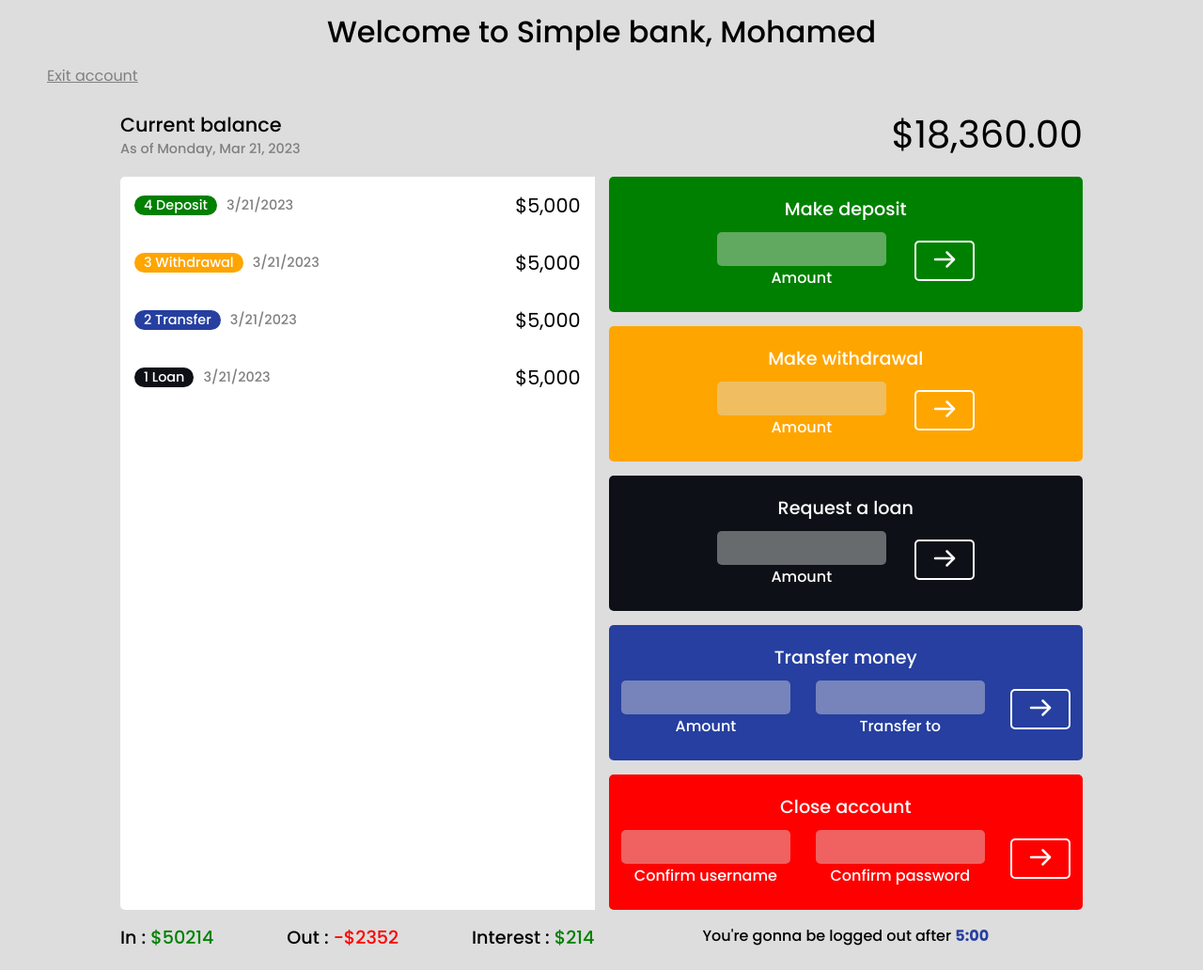
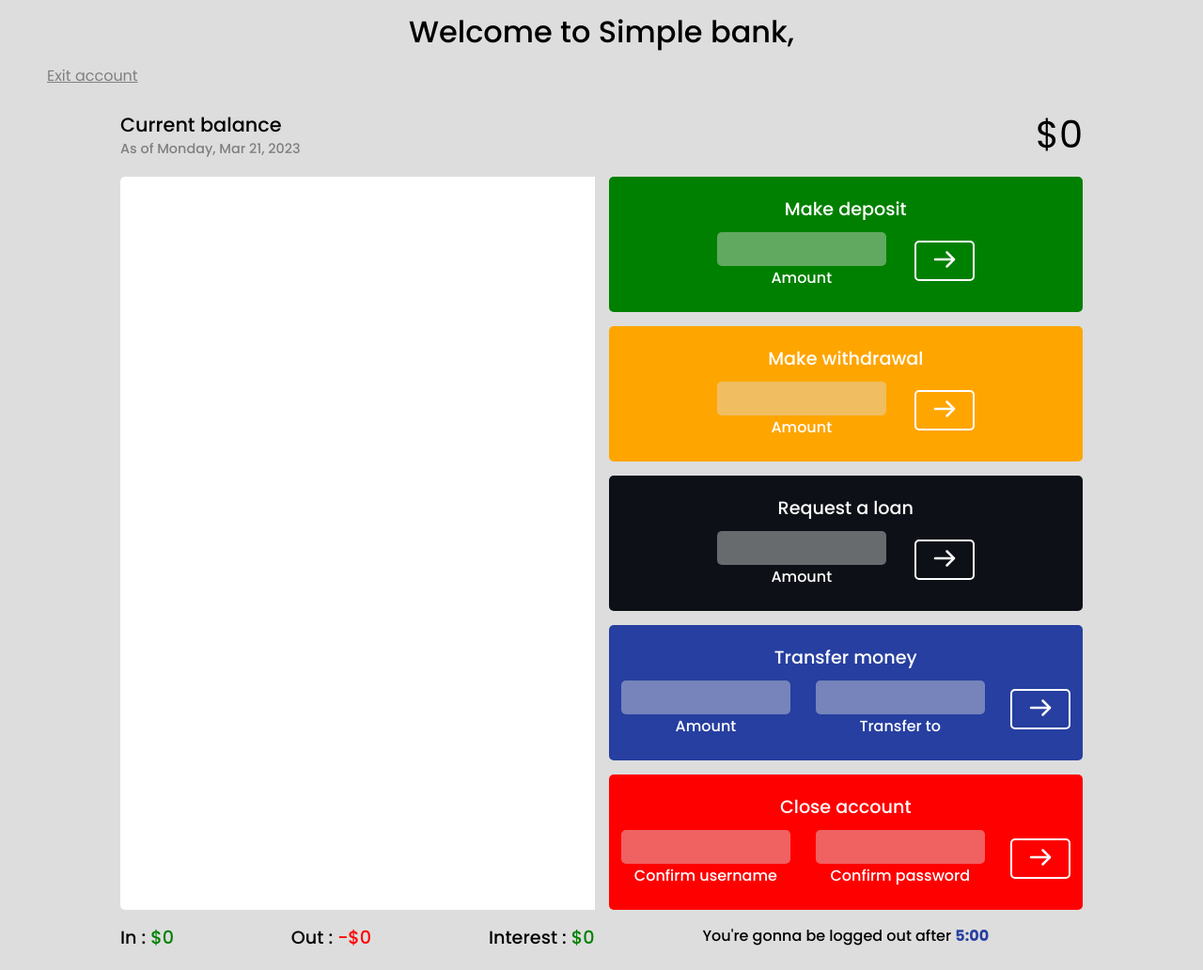
Before and after one commit to Mabubakr2001/Online-banking, a plain HTML site: page insideAccount.html in a window 1280 px wide. Shown: the whole page at 94% size. Drawn offline with Linux system fonts and the light colour scheme.

Commit message:
Added some features

```diff
--- a/insideAccount.html
+++ b/insideAccount.html
@@ -16,7 +16,7 @@
   </head>
   <body style="background-color: #ddd">
     <h1 class="greet-user">
-      Welcome to Simple bank, <span class="user-name">Mohamed</span>
+      Welcome to Simple bank, <span class="user-name"></span>
     </h1>
     <a class="exit-account" href="index.html">Exit account</a>
     <div class="account-details">
@@ -27,42 +27,27 @@
             As of <span class="date">Monday, Mar 21, 2023</span>
           </p>
         </div>
-        <h2 class="current-balance">$18,360.00</h2>
+        <h2 class="current-balance">$0</h2>
       </div>
       <div class="movements">
-        <div class="movement">
+        <!-- <div class="movement">
           <div class="movement-type" data-type="deposit">4 Deposit</div>
           <div class="movement-date">3/21/2023</div>
           <div class="movement-value">$5,000</div>
-        </div>
-        <div class="movement">
-          <div class="movement-type" data-type="withdrawal">3 Withdrawal</div>
-          <div class="movement-date">3/21/2023</div>
-          <div class="movement-value">$5,000</div>
-        </div>
-        <div class="movement">
-          <div class="movement-type" data-type="transfer">2 Transfer</div>
-          <div class="movement-date">3/21/2023</div>
-          <div class="movement-value">$5,000</div>
-        </div>
-        <div class="movement">
-          <div class="movement-type" data-type="loan">1 Loan</div>
-          <div class="movement-date">3/21/2023</div>
-          <div class="movement-value">$5,000</div>
-        </div>
+        </div> -->
       </div>
       <div class="summary">
         <p class="summary-info">
           In :
-          <span class="summary-info-details" data-summary="in">$50214</span>
+          <span class="summary-info-details" data-summary="in">$0</span>
         </p>
         <p class="summary-info">
           Out :
-          <span class="summary-info-details" data-summary="out">-$2352</span>
+          <span class="summary-info-details" data-summary="out">-$0</span>
         </p>
         <p class="summary-info">
           Interest :
-          <span class="summary-info-details" data-summary="interest">$214</span>
+          <span class="summary-info-details" data-summary="interest">$0</span>
         </p>
       </div>
       <div class="make-operation" data-operation-type="deposit">
```
Also changed, not shown: index.js (+5 -5 lines).
